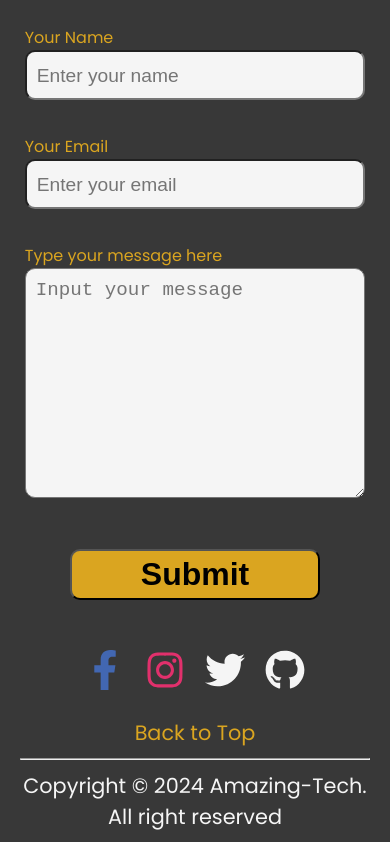
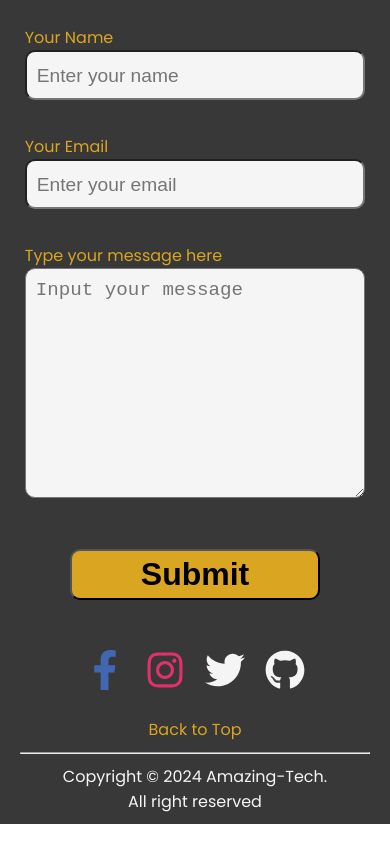
Before and after one commit to Amazing-Tech1/My-Portfolio, a React (Vite) app: page / in a window 390 px wide. Shown: the part 2809-3651 px from the top of the page. Built offline with nearby package versions, Linux system fonts and the light colour scheme.

Commit message:
new commit

```diff
--- a/src/components/Footer/Footer.css
+++ b/src/components/Footer/Footer.css
@@ -36,3 +36,9 @@
         max-width: 95%;
     }
 }
+
+@media (max-width:400px) {
+    .footer p {
+        font-size: 1rem;
+    }
+}
--- a/src/components/Hero/Hero.css
+++ b/src/components/Hero/Hero.css
@@ -63,6 +63,7 @@ h2 {
     cursor: pointer;
     width: 200px;
 }
+
 .hero-left button:hover {
     transform: scale(1.05);
     background-color: rgba(218, 165, 32, 0.863);
@@ -151,6 +152,7 @@ h2 {
 
     .hero-left span {
         font-size: 1rem;
+        width: 100%;
     }
 
     .hero-left button {
```
